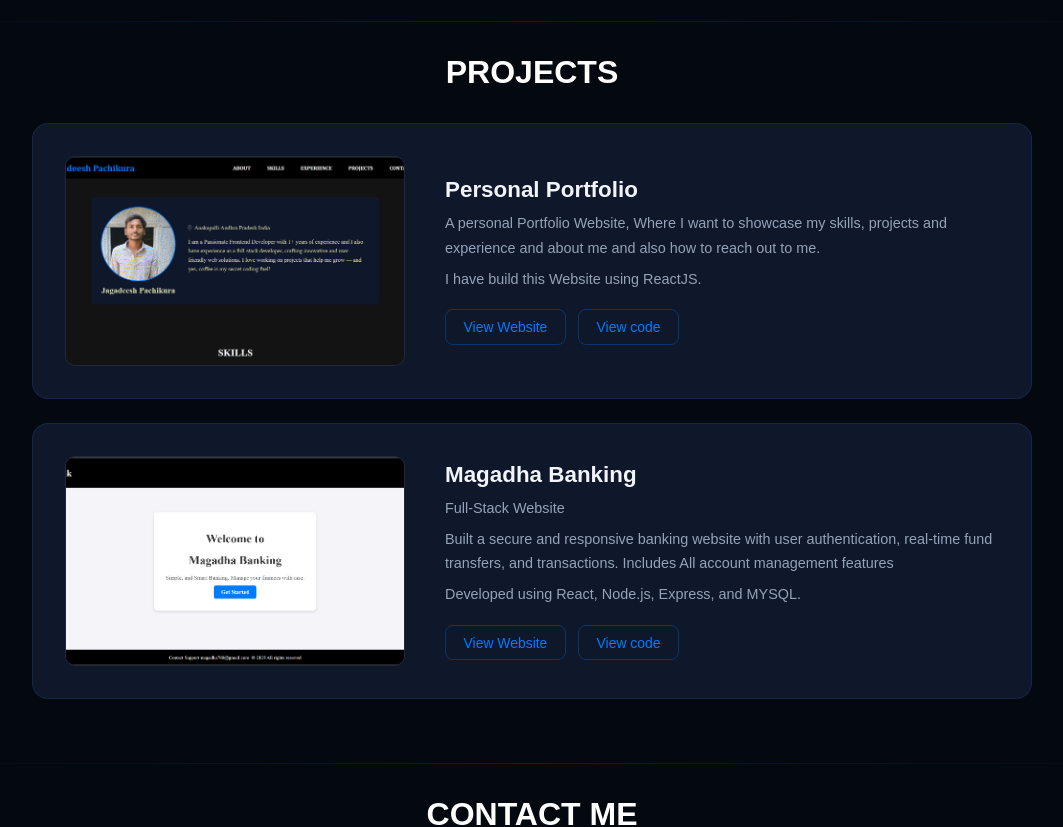
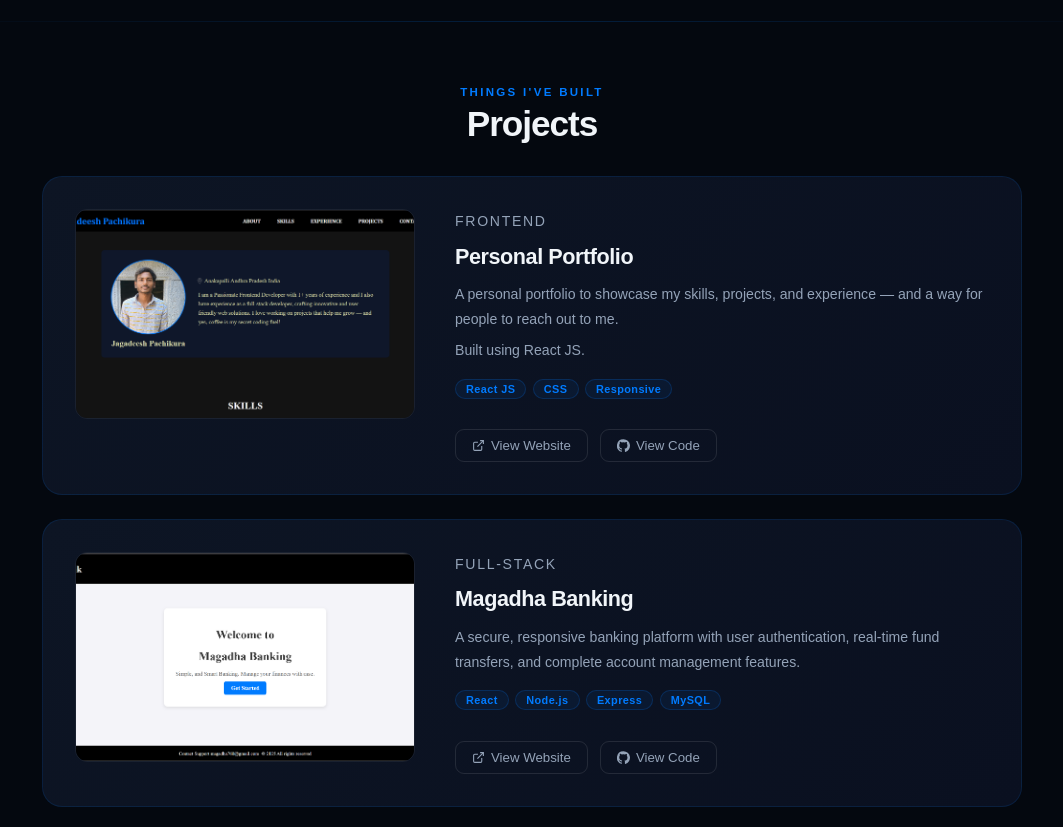
Before and after one commit to jagadeeshpj1610/jagaPortfolio, a React (Vite) app in the folder portFolio/: page / in a window 1280 px wide. Shown: the part 1840-2667 px from the top of the page, without its empty margins (108-1171 px from the left). Built offline with nearby package versions, Linux system fonts and the light colour scheme.

Commit message:
upgrade the projects section and its css

```diff
--- a/portFolio/src/components/projects/projects.css
+++ b/portFolio/src/components/projects/projects.css
@@ -1,10 +1,10 @@
 .projectsHeading {
-  font-size: 2rem;
+  font-size: clamp(1.6rem, 3vw, 2.2rem);
   font-weight: 800;
+  letter-spacing: -0.03em;
   text-align: center;
-  margin-bottom: 0.5rem;
-  color: white;
-  padding-top: 2rem;
+  color: #f1f5f9;
+  margin-bottom: 2rem;
 }
 
 .projects {
@@ -13,75 +13,115 @@
   align-items: center;
   flex-direction: column;
   gap: 1.5rem;
-  padding: 1.5rem 5% 4rem;
+  padding: 0 5% 5rem;
   user-select: none;
+  position: relative;
+  z-index: 1;
 }
 
 .portFolio {
   display: flex;
   flex-wrap: wrap;
   gap: 2.5rem;
-  background-color: #0f172a;
-  border: 1px solid rgba(59, 130, 246, 0.15);
+  background: linear-gradient(135deg, #0d1524, #0a1020);
+  border: 1px solid rgba(0, 123, 255, 0.13);
   padding: 2rem;
-  border-radius: 16px;
+  border-radius: 20px;
   width: 100%;
-  max-width: 1000px;
-  transition: border-color 0.3s ease, transform 0.3s ease;
+  max-width: 980px;
+  transition: border-color 0.3s ease, transform 0.3s ease, box-shadow 0.3s ease;
 }
 
 .portFolio:hover {
-  border-color: #007bff;
-  transform: translateY(-3px);
-  box-shadow: 0 16px 40px rgba(0, 0, 0, 0.3);
+  border-color: rgba(0, 123, 255, 0.35);
+  transform: translateY(-4px);
+  box-shadow: 0 20px 50px rgba(0, 0, 0, 0.35);
 }
 
 .portfolioThumbnail {
   width: 340px;
   height: 210px;
-  border-radius: 10px;
+  border-radius: 12px;
   object-fit: cover;
-  border: 1px solid rgba(255, 255, 255, 0.08);
+  border: 1px solid rgba(255, 255, 255, 0.06);
   display: block;
+  transition: transform 0.3s ease;
 }
 
 .bankThumbnail {
   width: 340px;
   height: 210px;
-  border-radius: 10px;
+  border-radius: 12px;
   object-fit: cover;
-  border: 1px solid rgba(255, 255, 255, 0.08);
+  border: 1px solid rgba(255, 255, 255, 0.06);
   display: block;
+  transition: transform 0.3s ease;
+}
+
+.portFolio:hover .portfolioThumbnail,
+.portFolio:hover .bankThumbnail {
+  transform: scale(1.02);
 }
 
 .port1, .port2 {
   flex: 1;
-  min-width: 240px;
+  min-width: 220px;
   display: flex;
   flex-direction: column;
   justify-content: center;
+  gap: 0.4rem;
+}
+
+/* Project type label */
+.projectType {
+  font-size: 0.7rem;
+  font-weight: 700;
+  letter-spacing: 0.12em;
+  text-transform: uppercase;
+  color: #06b6d4;
+  margin-bottom: 0.2rem;
 }
 
 .port1 h3, .port2 h3 {
-  font-size: 1.4rem;
-  font-weight: 700;
+  font-size: 1.35rem;
+  font-weight: 800;
   color: #f1f5f9;
-  margin-bottom: 0.5rem;
+  letter-spacing: -0.02em;
+  margin-bottom: 0.4rem;
 }
 
 .port1 p, .port2 p {
-  font-size: 0.9rem;
-  line-height: 1.7;
+  font-size: 0.88rem;
+  line-height: 1.75;
   color: #94a3b8;
-  margin-bottom: 0.4rem;
+  font-weight: 400;
 }
 
-/* FIXED: .hloo was missing entirely */
+/* Stack tags */
+.stackTags {
+  display: flex;
+  flex-wrap: wrap;
+  gap: 0.4rem;
+  margin: 0.6rem 0 1rem;
+}
+
+.stackTag {
+  font-size: 0.68rem;
+  font-weight: 600;
+  background: rgba(0, 123, 255, 0.07);
+  border: 1px solid rgba(0, 123, 255, 0.2);
+  color: #007bff;
+  padding: 3px 10px;
+  border-radius: 20px;
+  letter-spacing: 0.04em;
+}
+
+/* Buttons */
 .hlo, .hloo {
   display: flex;
   gap: 0.75rem;
   flex-wrap: wrap;
-  margin-top: 0.75rem;
+  margin-top: 0.5rem;
 }
 
 .port1 a, .port2 a {
@@ -89,35 +129,31 @@
   align-items: center;
   gap: 6px;
   text-decoration: none;
-  color: #007bff;
+  color: #94a3b8;
   font-weight: 500;
-  font-size: 0.87rem;
-  padding: 0.55rem 1.1rem;
-  border: 1px solid rgba(0, 123, 255, 0.3);
-  border-radius: 8px;
+  font-size: 0.83rem;
+  padding: 0.5rem 1rem;
+  border: 1px solid rgba(255, 255, 255, 0.1);
+  border-radius: 9px;
   transition: all 0.25s ease;
 }
 
 .port1 a:hover, .port2 a:hover {
-  background-color: rgba(0, 123, 255, 0.08);
   border-color: #007bff;
-  color: white;
+  color: #007bff;
+  background: rgba(0, 123, 255, 0.06);
+  transform: translateY(-1px);
 }
 
-@media (max-width: 900px) {
-  .portfolioThumbnail, .bankThumbnail {
-    width: 100%;
-    height: 200px;
-  }
-
+/* Responsive */
+@media (max-width: 860px) {
+  .portfolioThumbnail, .bankThumbnail { width: 100%; height: 200px; }
   .portFolio { flex-direction: column; gap: 1.5rem; }
 }
 
 @media (max-width: 600px) {
-  .projects { padding: 1rem 4% 3rem; }
+  .projects { padding: 0 4% 3.5rem; }
   .portFolio { padding: 1.5rem; }
-  .port1 h3, .port2 h3 { font-size: 1.2rem; }
-
   .hlo, .hloo { flex-direction: column; }
   .port1 a, .port2 a { justify-content: center; }
 }
--- a/portFolio/src/components/projects/projects.jsx
+++ b/portFolio/src/components/projects/projects.jsx
@@ -1,46 +1,71 @@
-
-import "../projects/projects.css"
-import portFolio from "../../assets/pj.png"
-import bank from "../../assets/magadhaBank.png"
+import "../projects/projects.css";
+import portFolio from "../../assets/pj.png";
+import bank from "../../assets/magadhaBank.png";
 
 const Projects = () => {
   return (
     <>
-      <h2 className="projectsHeading">PROJECTS</h2>
+      <p className="sectionLabel">Things I've built</p>
+      <h2 className="projectsHeading">Projects</h2>
       <div className="projects">
+
         <div className="portFolio">
           <div className="port">
-            <img src={portFolio} alt="" className="portfolioThumbnail" />
+            <img src={portFolio} alt="Portfolio Website" className="portfolioThumbnail" />
           </div>
           <div className="port1">
+            <p className="projectType">Frontend</p>
             <h3>Personal Portfolio</h3>
-            <p>A personal Portfolio Website, Where I want to showcase my skills, projects and experience and about me and also how to reach out to me.</p>
-            <p>I have build this Website using ReactJS.</p>
+            <p>A personal portfolio to showcase my skills, projects, and experience — and a way for people to reach out to me.</p>
+            <p>Built using React JS.</p>
+            <div className="stackTags">
+              <span className="stackTag">React JS</span>
+              <span className="stackTag">CSS</span>
+              <span className="stackTag">Responsive</span>
+            </div>
             <div className="hlo">
-              <a href="">View Website</a>
-              <a href="https://github.com/jagadeeshpj1610/jagaPortfolio.git">View code</a>
-            </div>
-          </div>
-
-        </div>
-        <div className="portFolio">
-          <div className="port">
-            <img src={bank} alt="" className="bankThumbnail" />
-          </div>
-          <div className="port2">
-            <h3>Magadha Banking</h3>
-            <p>Full-Stack Website</p>
-            <p>Built a secure and responsive banking website with user authentication, real-time fund transfers, and transactions. Includes All account management features</p>
-            <p>Developed using React, Node.js, Express, and MYSQL.</p>
-            <div className="hloo">
-              <a href="https://magadha.onrender.com/">View Website</a>
-              <a href="https://github.com/jagadeeshpj1610/bankProject.git">View code</a>
+              <a href="YOUR_LIVE_URL_HERE" target="_blank" rel="noreferrer">
+                <svg width="13" height="13" viewBox="0 0 24 24" fill="none" stroke="currentColor" strokeWidth="2"><path d="M18 13v6a2 2 0 0 1-2 2H5a2 2 0 0 1-2-2V8a2 2 0 0 1 2-2h6"/><polyline points="15 3 21 3 21 9"/><line x1="10" y1="14" x2="21" y2="3"/></svg>
+                View Website
+              </a>
+              <a href="https://github.com/jagadeeshpj1610/jagaPortfolio.git" target="_blank" rel="noreferrer">
+                <svg width="13" height="13" viewBox="0 0 24 24" fill="currentColor"><path d="M12 .3a12 12 0 0 0-3.8 23.4c.6.1.8-.3.8-.6v-2c-3.3.7-4-1.6-4-1.6-.6-1.4-1.4-1.8-1.4-1.8-1-.7.1-.7.1-.7 1.2.1 1.8 1.2 1.8 1.2 1 1.8 2.8 1.3 3.4 1 .1-.8.4-1.3.7-1.6-2.7-.3-5.5-1.3-5.5-5.9 0-1.3.5-2.4 1.2-3.2-.1-.3-.5-1.5.1-3.2 0 0 1-.3 3.3 1.2a11.5 11.5 0 0 1 6 0C17 5.1 18 5.4 18 5.4c.7 1.7.2 2.9.1 3.2.8.8 1.2 1.9 1.2 3.2 0 4.6-2.8 5.6-5.5 5.9.4.4.8 1.1.8 2.2v3.3c0 .3.2.7.8.6A12 12 0 0 0 12 .3"/></svg>
+                View Code
+              </a>
             </div>
           </div>
         </div>
+
+        <div className="portFolio">
+          <div className="port">
+            <img src={bank} alt="Magadha Banking" className="bankThumbnail" />
+          </div>
+          <div className="port2">
+            <p className="projectType">Full-Stack</p>
+            <h3>Magadha Banking</h3>
+            <p>A secure, responsive banking platform with user authentication, real-time fund transfers, and complete account management features.</p>
+            <div className="stackTags">
+              <span className="stackTag">React</span>
+              <span className="stackTag">Node.js</span>
+              <span className="stackTag">Express</span>
+              <span className="stackTag">MySQL</span>
+            </div>
+            <div className="hloo">
+              <a href="https://magadha.onrender.com/" target="_blank" rel="noreferrer">
+                <svg width="13" height="13" viewBox="0 0 24 24" fill="none" stroke="currentColor" strokeWidth="2"><path d="M18 13v6a2 2 0 0 1-2 2H5a2 2 0 0 1-2-2V8a2 2 0 0 1 2-2h6"/><polyline points="15 3 21 3 21 9"/><line x1="10" y1="14" x2="21" y2="3"/></svg>
+                View Website
+              </a>
+              <a href="https://github.com/jagadeeshpj1610/bankProject.git" target="_blank" rel="noreferrer">
+                <svg width="13" height="13" viewBox="0 0 24 24" fill="currentColor"><path d="M12 .3a12 12 0 0 0-3.8 23.4c.6.1.8-.3.8-.6v-2c-3.3.7-4-1.6-4-1.6-.6-1.4-1.4-1.8-1.4-1.8-1-.7.1-.7.1-.7 1.2.1 1.8 1.2 1.8 1.2 1 1.8 2.8 1.3 3.4 1 .1-.8.4-1.3.7-1.6-2.7-.3-5.5-1.3-5.5-5.9 0-1.3.5-2.4 1.2-3.2-.1-.3-.5-1.5.1-3.2 0 0 1-.3 3.3 1.2a11.5 11.5 0 0 1 6 0C17 5.1 18 5.4 18 5.4c.7 1.7.2 2.9.1 3.2.8.8 1.2 1.9 1.2 3.2 0 4.6-2.8 5.6-5.5 5.9.4.4.8 1.1.8 2.2v3.3c0 .3.2.7.8.6A12 12 0 0 0 12 .3"/></svg>
+                View Code
+              </a>
+            </div>
+          </div>
+        </div>
+
       </div>
     </>
-  )
-}
+  );
+};
 
-export default Projects
+export default Projects;
```
